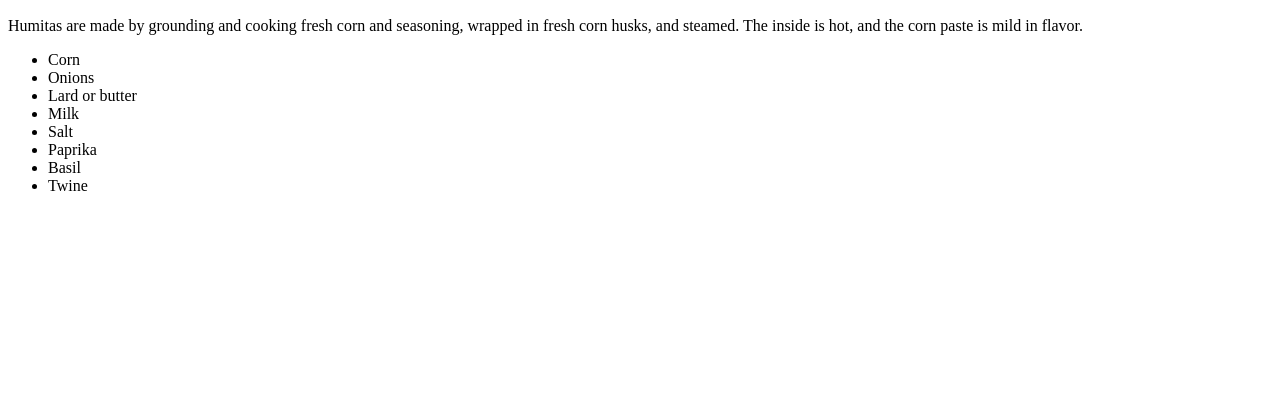
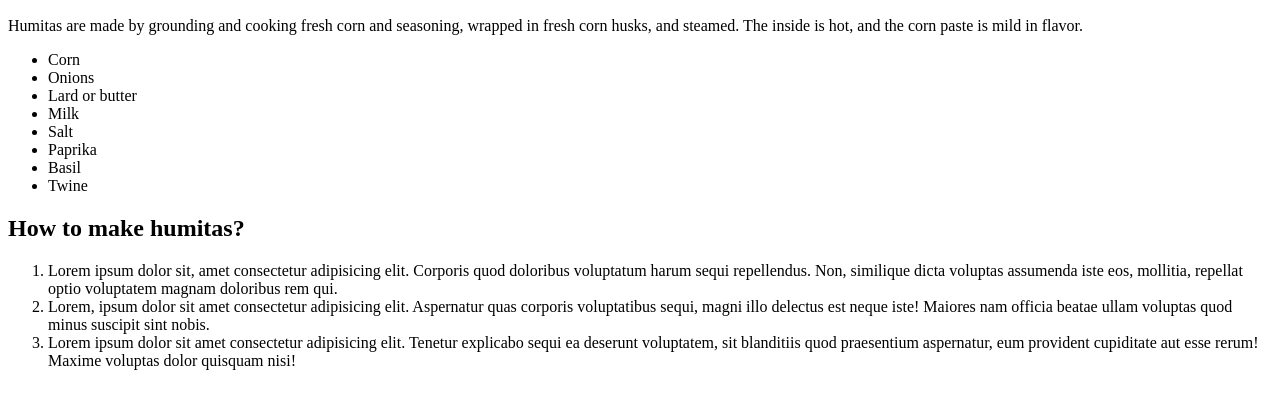
Before and after one commit to silvercrow31/odin-recipes, a plain HTML site: page recipes/humitas.html in a window 1280 px wide. Shown: the part 99-508 px from the top of the page. Drawn offline with Linux system fonts and the light colour scheme.

Commit message:
Update the recipe pages for lasagna and humitas
This update includes properly sized images, some lorem ipsum text and more

```diff
--- a/recipes/humitas.html
+++ b/recipes/humitas.html
@@ -7,7 +7,7 @@
 </head>
 <body>
     <h1>Humitas</h1>
-    <img src="../images/humitas.jpg">
+    <img src="../images/humitas.jpg" width="264">
     <p>Humitas are made by grounding and cooking fresh corn
     and seasoning, wrapped in fresh corn husks, and steamed.
     The inside is hot, and the corn paste is mild in flavor.</p>
@@ -22,5 +22,11 @@
         <li>Basil</li>
         <li>Twine</li>
     </ul>
+    <h2>How to make humitas?</h2>
+    <ol>
+        <li>Lorem ipsum dolor sit, amet consectetur adipisicing elit. Corporis quod doloribus voluptatum harum sequi repellendus. Non, similique dicta voluptas assumenda iste eos, mollitia, repellat optio voluptatem magnam doloribus rem qui.</li>
+        <li>Lorem, ipsum dolor sit amet consectetur adipisicing elit. Aspernatur quas corporis voluptatibus sequi, magni illo delectus est neque iste! Maiores nam officia beatae ullam voluptas quod minus suscipit sint nobis.</li>
+        <li>Lorem ipsum dolor sit amet consectetur adipisicing elit. Tenetur explicabo sequi ea deserunt voluptatem, sit blanditiis quod praesentium aspernatur, eum provident cupiditate aut esse rerum! Maxime voluptas dolor quisquam nisi!</li>
+    </ol>
 </body>
 </html>
```
Also changed, not shown: recipes/lasagna.html (+1 -1 lines).
